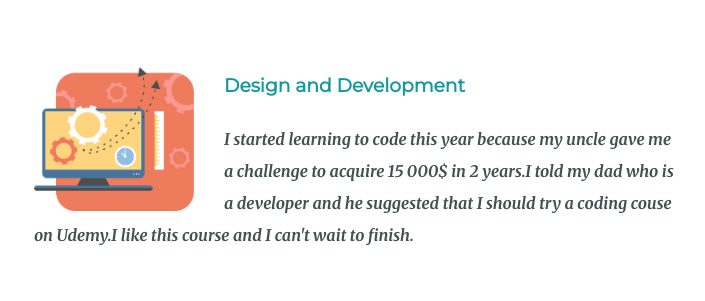
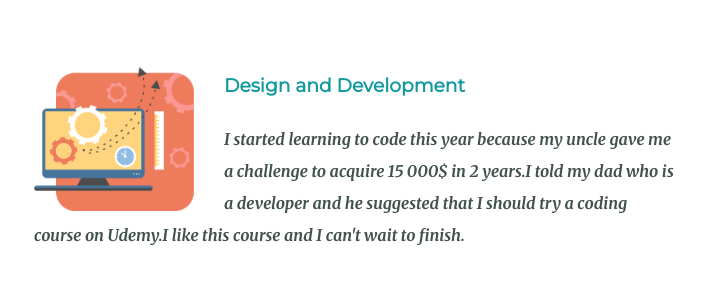
Before and after one commit to KaliKn/skillscv, a plain HTML site: page index.html in a window 1280 px wide. Shown: the part 1540-1841 px from the top of the page, without its empty margins (286-991 px from the left). Drawn offline with Linux system fonts and the light colour scheme.

Commit message:
Update index.html

```diff
--- a/index.html
+++ b/index.html
@@ -39,7 +39,7 @@
 
 
         <h3>Design and Development</h3>
-        <p class="description-text">I started learning to code this year because my uncle gave me a challenge to acquire 15 000$ in 2 years.I told my dad who is a developer and he suggested that I should try a coding couse on Udemy.I like this course
+        <p class="description-text">I started learning to code this year because my uncle gave me a challenge to acquire 15 000$ in 2 years.I told my dad who is a developer and he suggested that I should try a coding course on Udemy.I like this course
           and I
           can't wait to finish.</p>
       </div>
```
